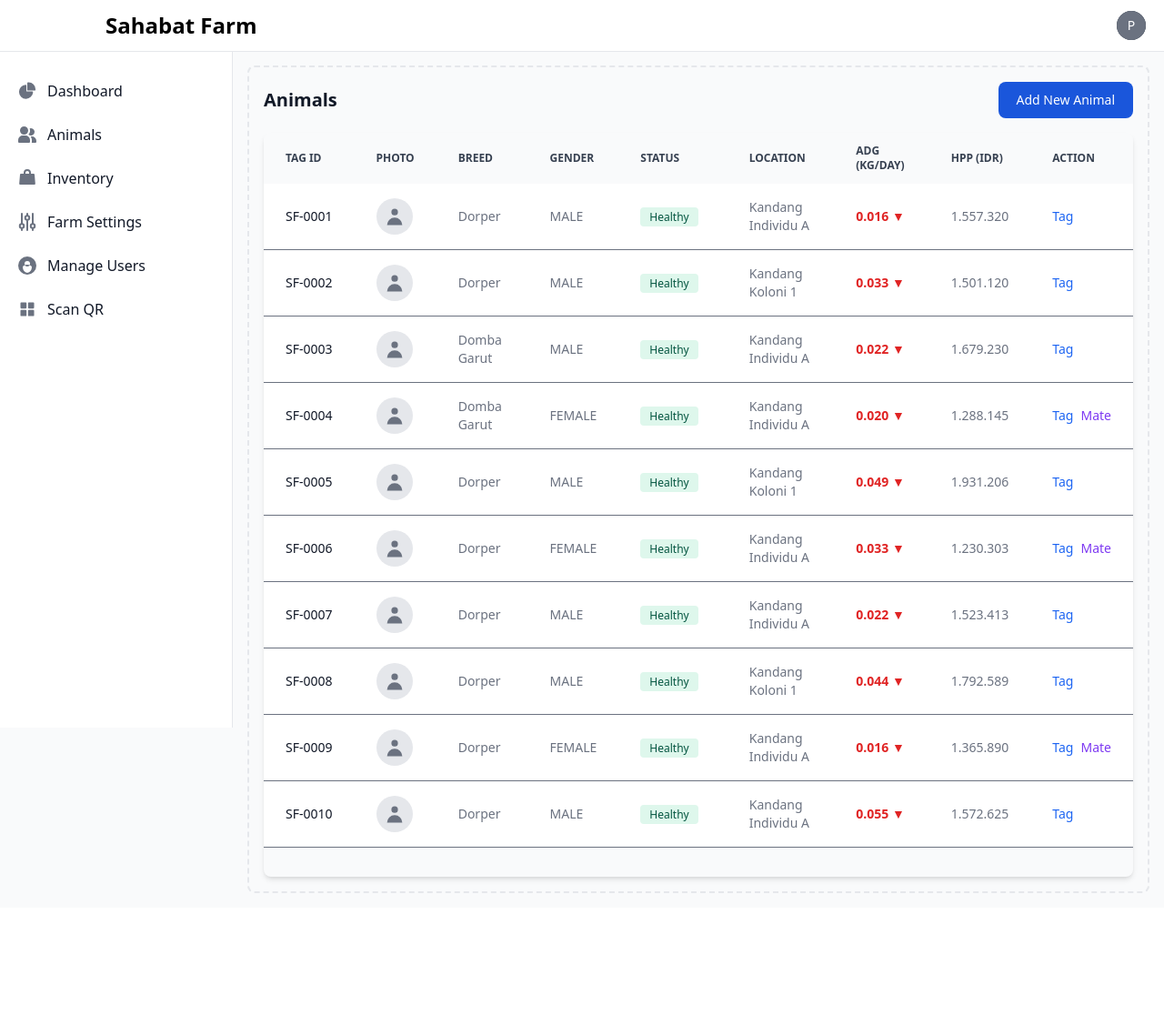
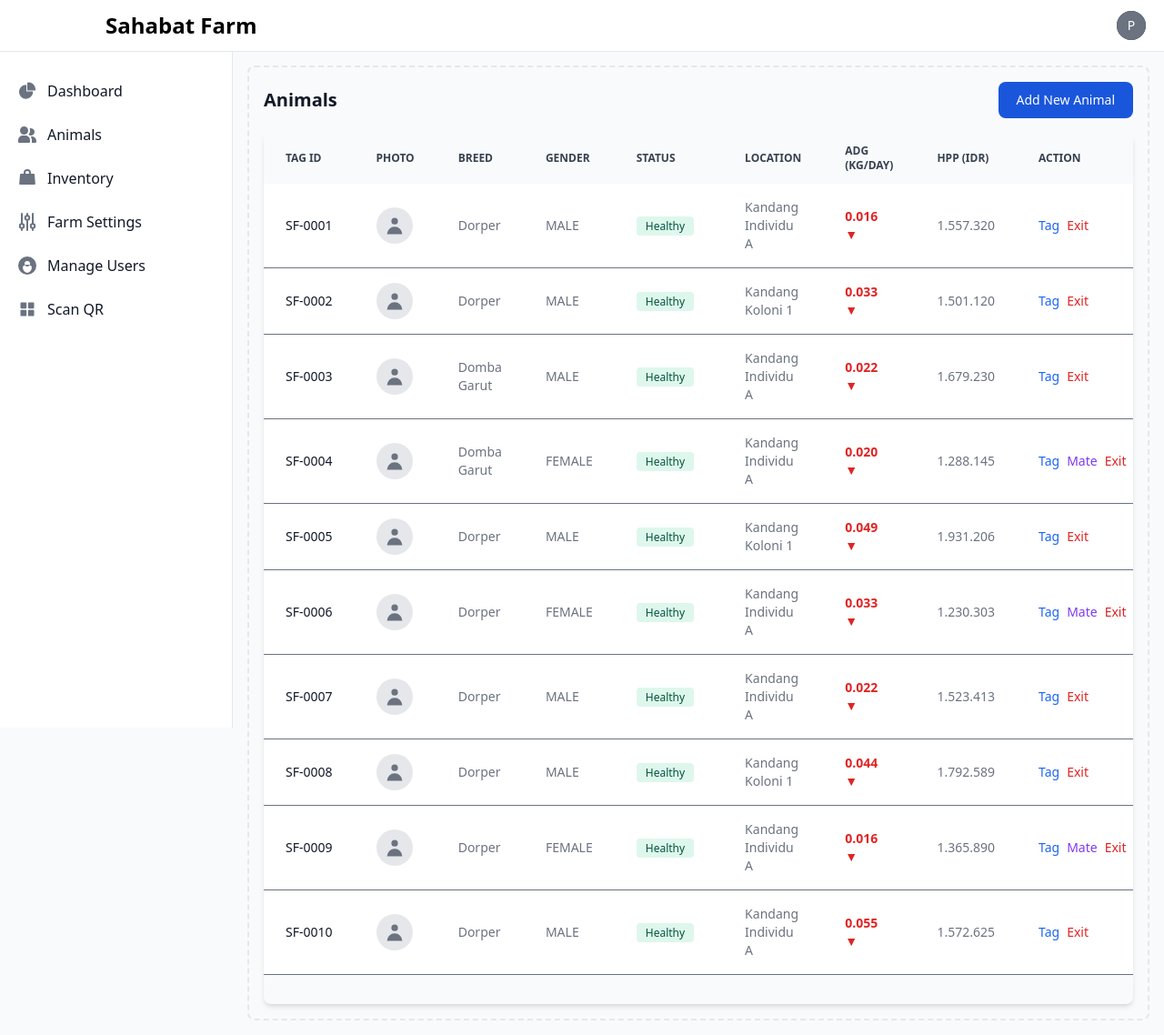
Before and after one commit to novatriansyah/sahabat-farm-livestock-apps, a Laravel app: page /animals in a window 1280 px wide. Shown: the whole page at 91% size. Before the commit the page ends 982 px from the top, so only its background shows below. Run offline with Laravel 12, Linux system fonts and the light colour scheme; a user stored in the database is signed in; data comes from the database, SQL or seed files in the repository; tables that the repository leaves empty hold one stand-in row (values such as "Sample post"); style sheets or scripts are compiled from the project's sources; some web fonts are replaced.

Commit message:
Add Exit button to Animal List View
- Added 'Exit' button to the actions column in `resources/views/animals/index.blade.php`.
- Logic ensures the button is only visible for active animals.
- Restricted visibility to users with 'OWNER' or 'BREEDER' roles.
- Styled button with `text-red-600` to indicate destructive action.

```diff
--- a/resources/views/animals/index.blade.php
+++ b/resources/views/animals/index.blade.php
@@ -60,6 +60,9 @@
                             @if($animal->gender === 'FEMALE')
                                 <a href="{{ route('breeding.create', $animal->id) }}" class="font-medium text-purple-600 dark:text-purple-500 hover:underline">Mate</a>
                             @endif
+                            @if($animal->is_active && in_array(Auth::user()->role, ['OWNER', 'BREEDER']))
+                                <a href="{{ route('animals.exit.create', $animal->id) }}" class="font-medium text-red-600 dark:text-red-500 hover:underline">Exit</a>
+                            @endif
                         </div>
                     </td>
                 </tr>
```
